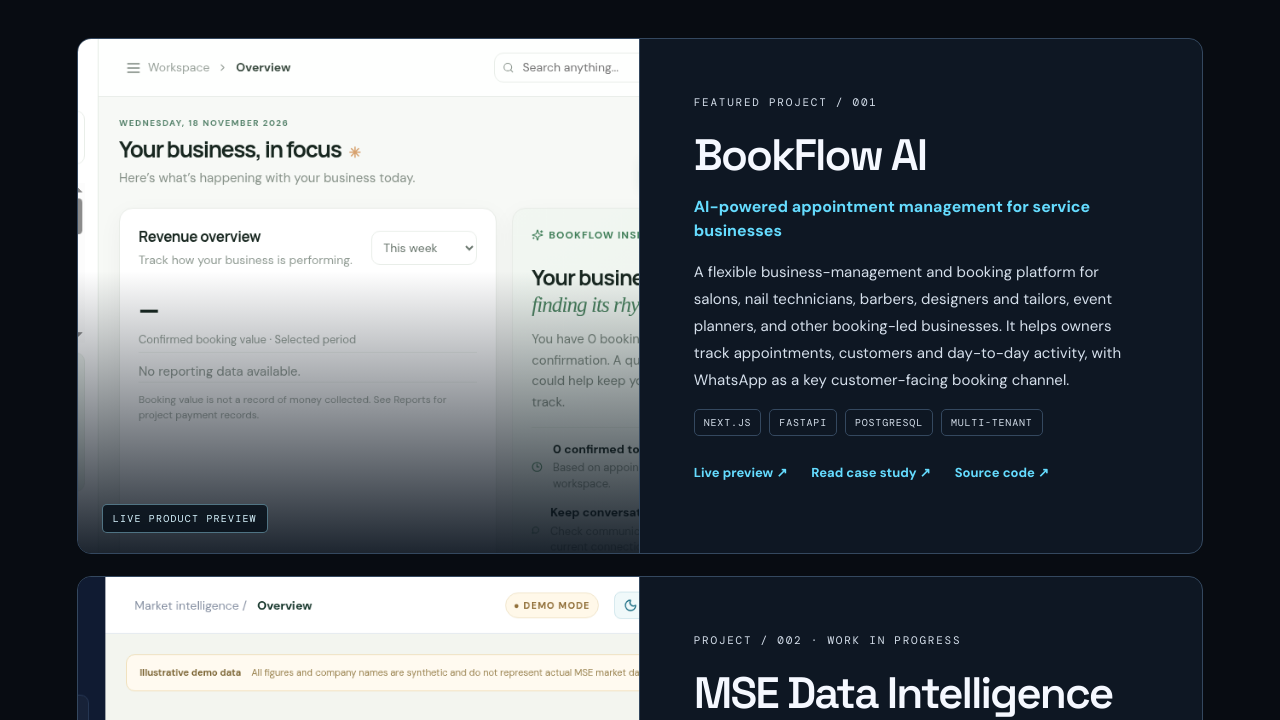
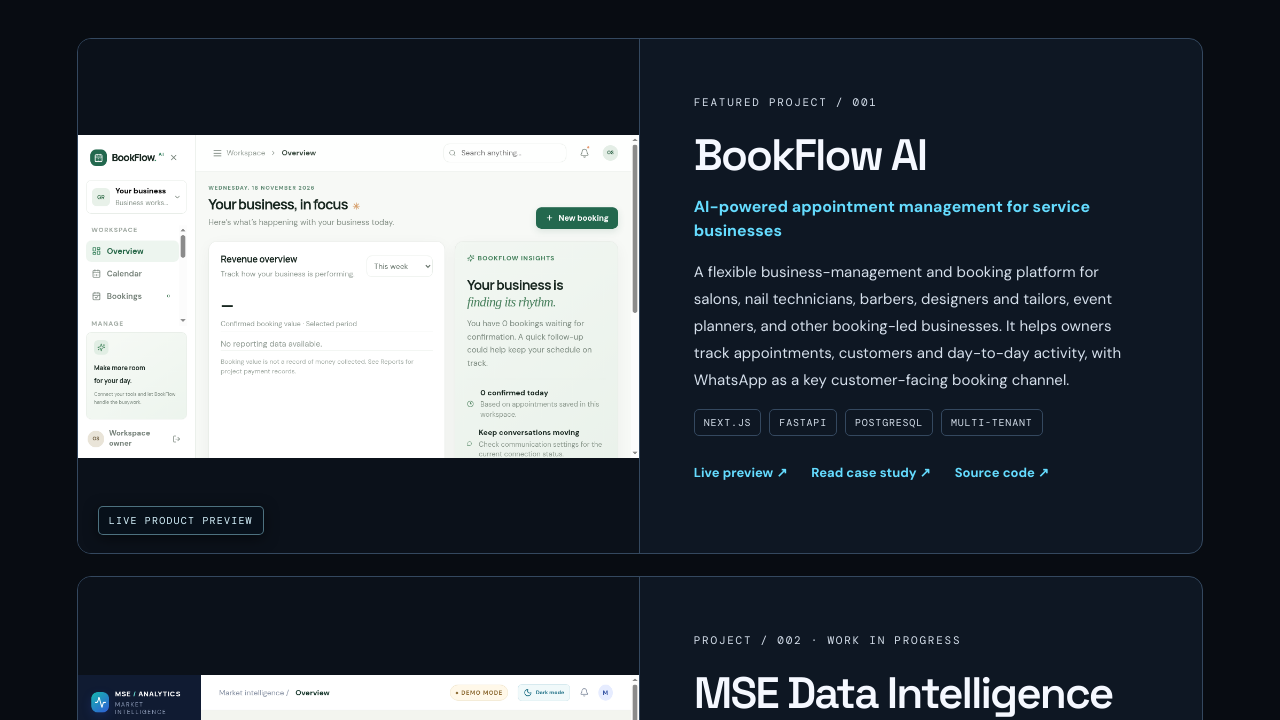
Before and after one commit to ZealotObryan/obriensibande, a plain HTML site: page index.html in a window 1280 px wide. Shown: the part 3035-3755 px from the top of the page. Drawn offline with nearby package versions, Linux system fonts and the light colour scheme; files whose address does not match are found by name.

Commit message:
Fit project screenshots without cropping

```diff
--- a/styles.css
+++ b/styles.css
@@ -240,3 +240,13 @@ a,button{-webkit-tap-highlight-color:transparent}
 @media(max-width:900px){.project-preview{border-right:0;border-bottom:1px solid var(--border)}.project-preview img{aspect-ratio:1.65}}
 @media(max-width:620px){.project-preview,.project-preview img{min-height:230px}.project-preview span{left:16px;bottom:14px;font-size:9px}.case-screens{padding-top:35px}.screen-figure{border-radius:9px}.screen-figure figcaption{padding:12px 14px;font-size:12px}.status-list li{align-items:flex-start;padding:14px;gap:10px}.status-list li b{font-size:14px}.status-list li span{font-size:12px}.st{font-size:9px;padding:5px 7px}}
 @media(prefers-reduced-motion:reduce){.project-preview img{transition:none}.project:hover .project-preview img{transform:none}}
+
+/* Project previews: show complete product screens instead of cropping them */
+.project-preview{min-width:0;min-height:320px;display:flex;align-items:center;justify-content:center;overflow:hidden;background:#0b111a;border-right:1px solid var(--border)}
+.project-preview::after{display:none}
+.project-preview img{display:block;width:100%;height:100%;min-height:0;max-height:100%;aspect-ratio:auto;object-fit:contain;object-position:center;transition:none;background:#0b111a}
+.project:hover .project-preview img{transform:none}
+.project-preview span{left:20px;bottom:18px;background:#08111bf2;box-shadow:0 3px 14px #0008}
+@media(max-width:900px){.project-preview{border-right:0;border-bottom:1px solid var(--border)}.project-preview img{aspect-ratio:auto}}
+@media(max-width:620px){.project-preview{min-height:230px}.project-preview img{min-height:230px;height:230px;object-fit:contain}.project-preview span{left:14px;bottom:12px}}
+@media(prefers-reduced-motion:reduce){.project-preview img{transition:none}}
```
